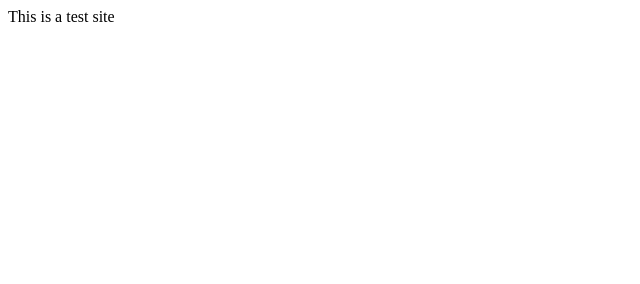
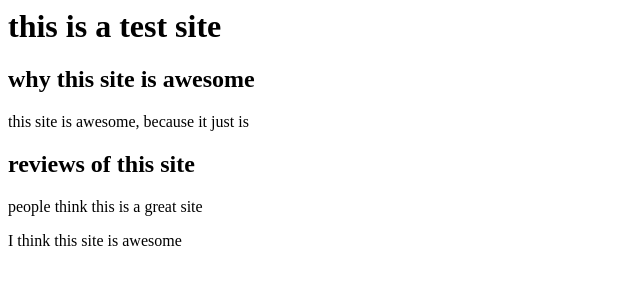
Before and after one commit to Jthapata/school-code, a plain HTML site: page index.html in a window 1280 px wide. Shown: the whole page, without its empty margins (0-640 px from the left). Drawn offline with Linux system fonts and the light colour scheme.

Commit message:
adding more text

```diff
--- a/index.html
+++ b/index.html
@@ -6,7 +6,13 @@
             <meta name="author" content="Jesse Zapata">
     </head>
     <body>
-            <p>This is a test site</p>
+        <h1>this is a test site</h1>
+
+        <h2>why this site is awesome</h2>
+        <p>this site is awesome, because it just is</p>
+        <h2>reviews of this site</h2>
+        <p>people think this is a great site</p>
+        <p>I think this site is awesome</p>
     </body>
 </html>
 </DOCTYPE>
```
Lines whose indentation alone changed are shown as unchanged.
